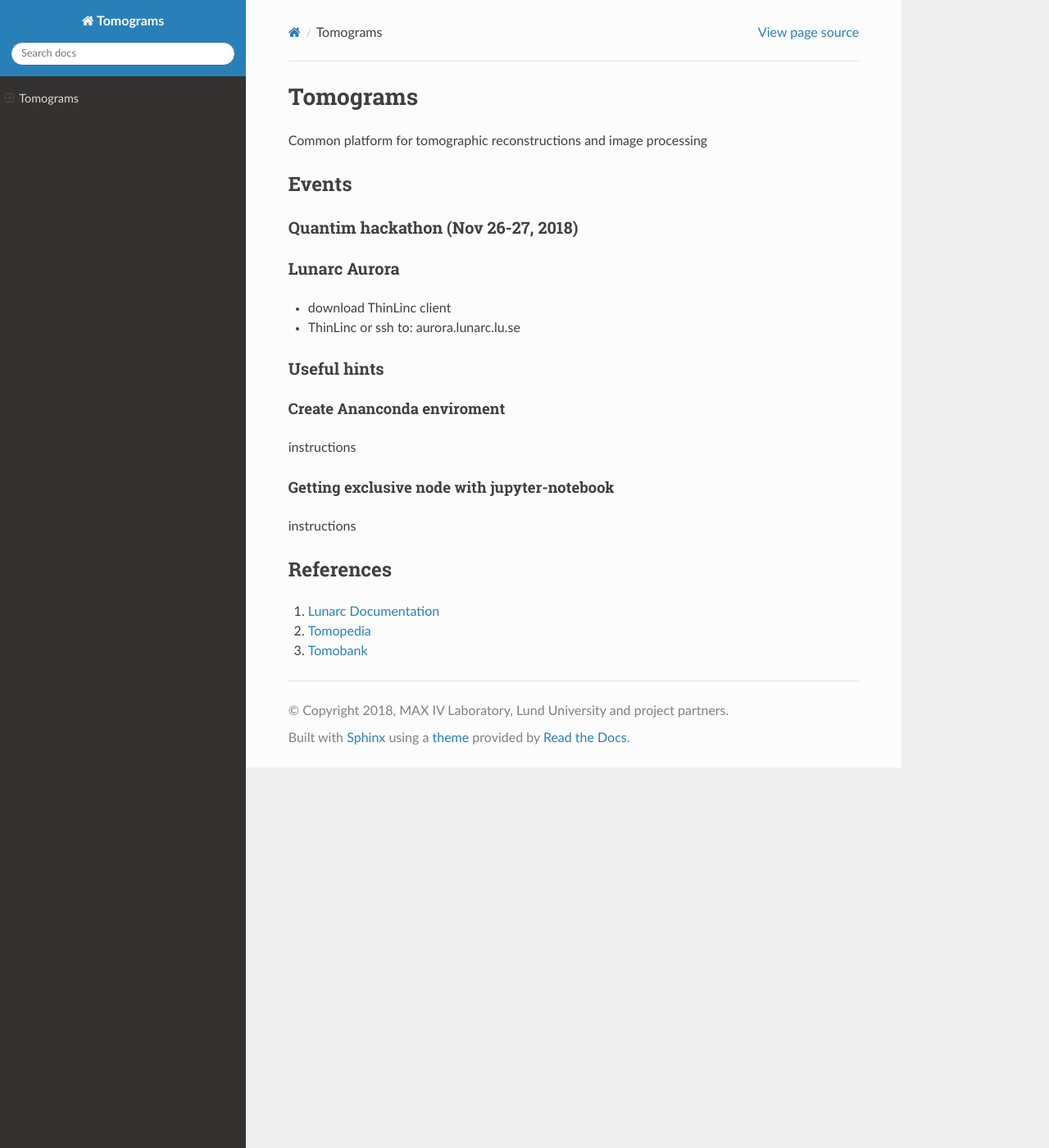
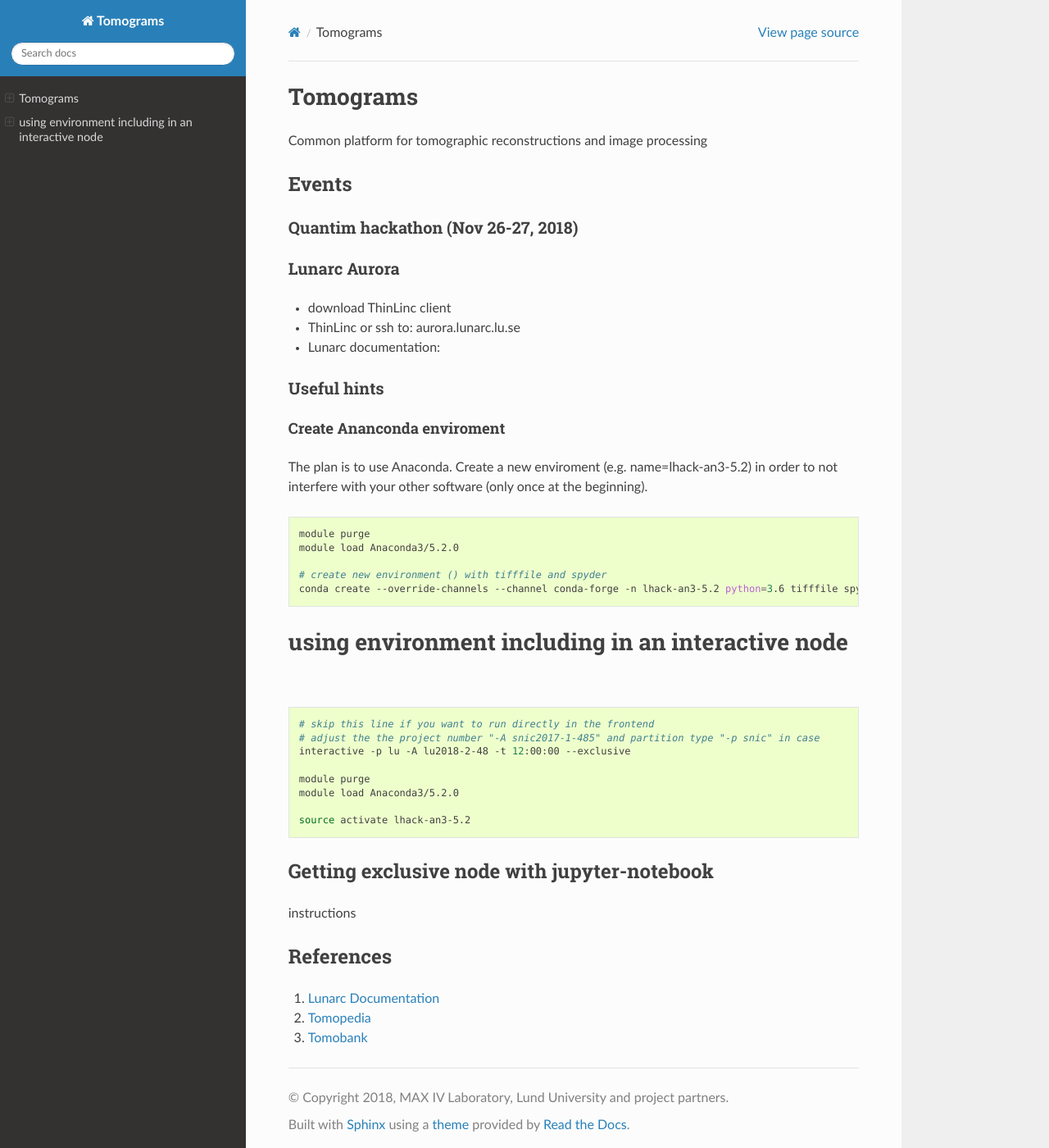
Before and after one commit to tomograms/tomograms-doc, a Sphinx documentation site: the page built from doc/source/index.md, in a window 1280 px wide and 1400 px high. Shown: the whole window at 82% size. Built offline with Sphinx 7.4.7 and the Read the Docs theme 2.0.0, drawn with Linux system fonts in a browser that asks for light colours.

Commit message:
Updated doc-page
Adding info about setting up Anaconda and allocating node for the hackleton.

````diff
--- a/doc/source/index.md
+++ b/doc/source/index.md
@@ -10,12 +10,34 @@ Common platform for tomographic reconstructions and image processing
 
 - download ThinLinc client
 - ThinLinc or ssh to: aurora.lunarc.lu.se
+- Lunarc documentation:
 
 ### Useful hints
 
 #### Create Ananconda enviroment
 
-instructions
+The plan is to use Anaconda. Create a new enviroment (e.g. name=lhack-an3-5.2) in order to not interfere with your other software (only once at the beginning).
+
+```bash
+module purge
+module load Anaconda3/5.2.0
+
+# create new environment () with tifffile and spyder
+conda create --override-channels --channel conda-forge -n lhack-an3-5.2 python=3.6 tifffile spyder
+```
+
+# using environment including in an interactive node
+
+```bash
+# skip this line if you want to run directly in the frontend
+# adjust the the project number "-A snic2017-1-485" and partition type "-p snic" in case
+interactive -p lu -A lu2018-2-48 -t 12:00:00 --exclusive
+
+module purge
+module load Anaconda3/5.2.0
+
+source activate lhack-an3-5.2
+```
 
 #### Getting exclusive node with jupyter-notebook
 
````
